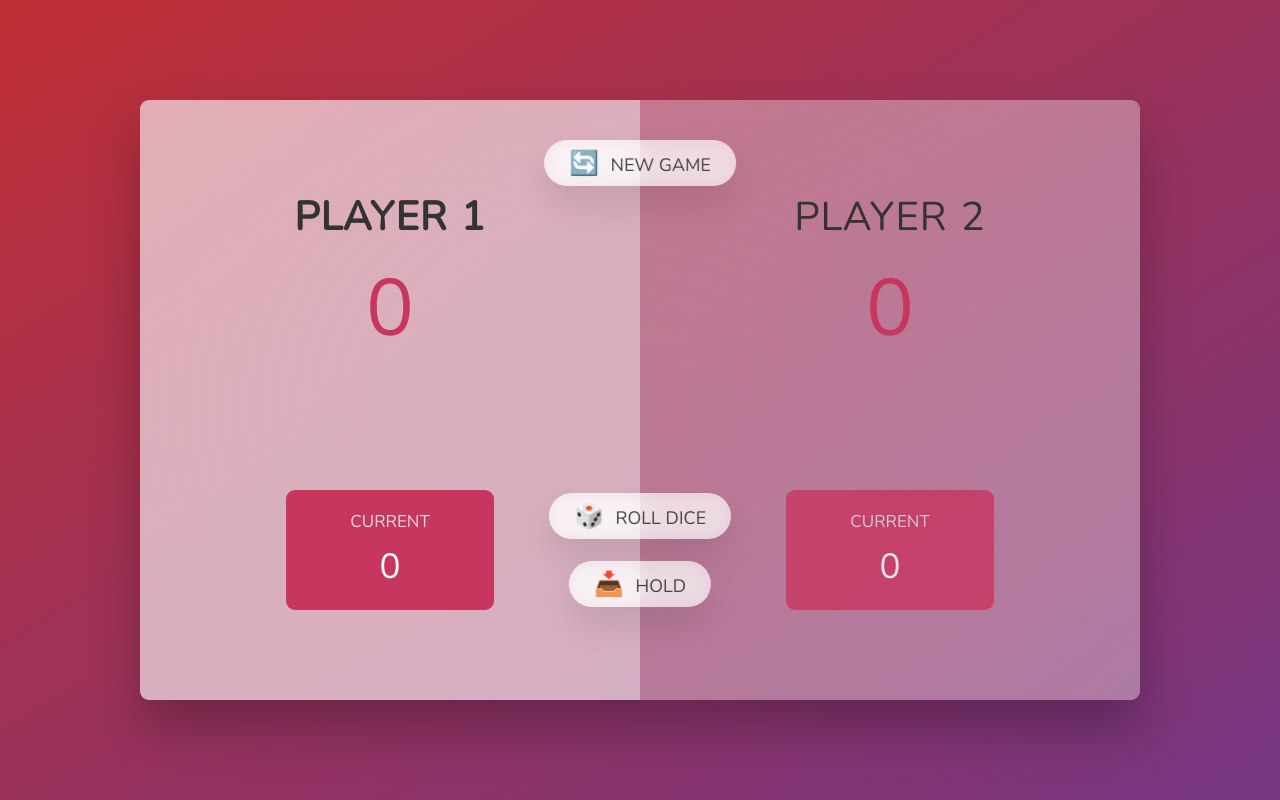
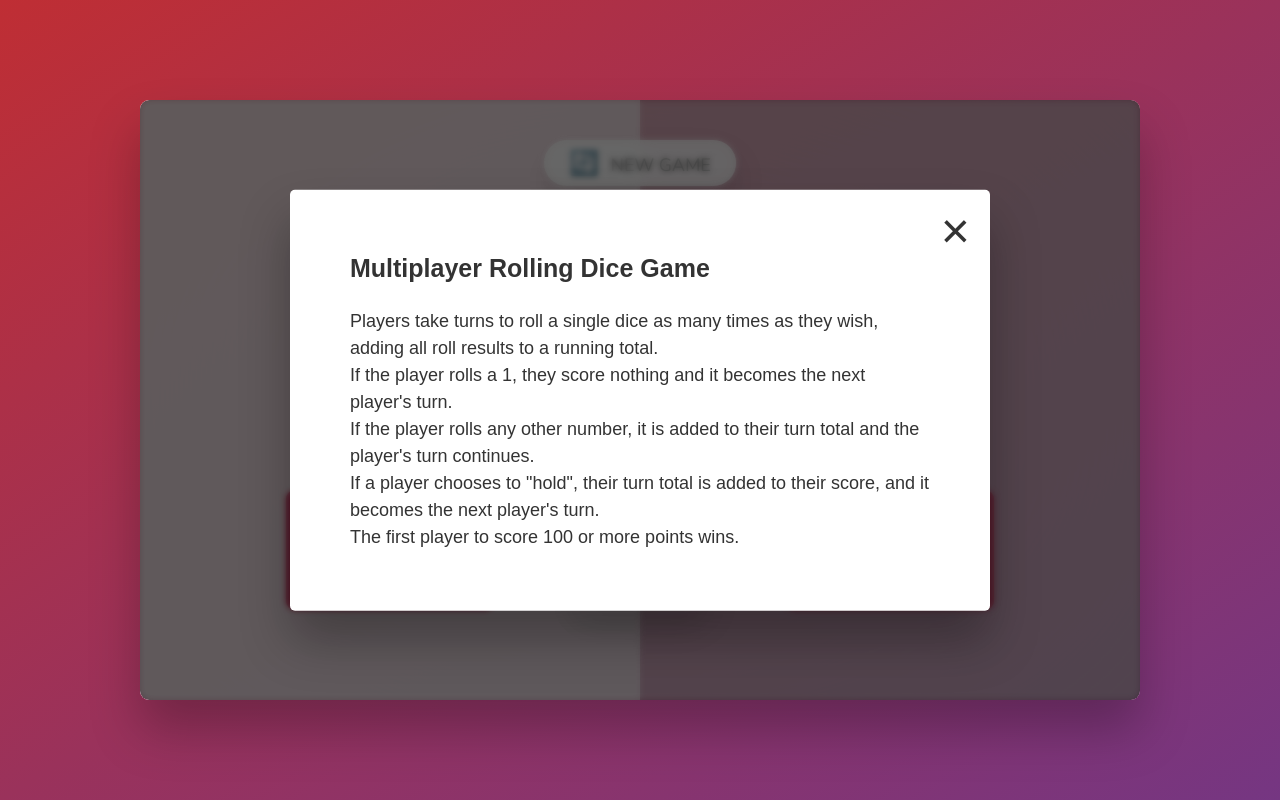
Before and after one commit to Sachkeerat2802/cjc-rolling-dice, a plain HTML site: page index.html in a window 1280 px wide. Drawn offline with nearby package versions, Linux system fonts and the light colour scheme.

Commit message:
added opening modal

```diff
--- a/index.html
+++ b/index.html
@@ -30,6 +30,23 @@
             <button class="btn btn--new">🔄 New game</button>
             <button class="btn btn--roll">🎲 Roll dice</button>
             <button class="btn btn--hold">📥 Hold</button>
+
+            <div class="modal">
+                <button class="modal__close">&times;</button>
+                <h1>Multiplayer Rolling Dice Game</h1>
+                <p>
+                    Players take turns to roll a single dice as many times as
+                    they wish, adding all roll results to a running total.<br />If
+                    the player rolls a 1, they score nothing and it becomes the
+                    next player's turn. <br />If the player rolls any other
+                    number, it is added to their turn total and the player's
+                    turn continues. <br />If a player chooses to "hold", their
+                    turn total is added to their score, and it becomes the next
+                    player's turn. <br />The first player to score 100 or more
+                    points wins.
+                </p>
+            </div>
+            <div class="overlay"></div>
         </main>
         <script src="script.js"></script>
     </body>
--- a/script.js
+++ b/script.js
@@ -80,3 +80,14 @@ document.querySelector(".btn--hold").addEventListener("click", function () {
         alert("Game ended! Reset to play another!");
     }
 });
+
+// Events to close modal
+document.querySelector(".modal__close").addEventListener("click", function () {
+    document.querySelector(".modal").classList.add("hidden");
+    document.querySelector(".overlay").classList.add("hidden");
+});
+
+document.querySelector(".overlay").addEventListener("click", function () {
+    document.querySelector(".modal").classList.add("hidden");
+    document.querySelector(".overlay").classList.add("hidden");
+});
--- a/style.css
+++ b/style.css
@@ -18,7 +18,7 @@ html {
 body {
     font-family: "Nunito", sans-serif;
     font-weight: 400;
-    height: 100vh;
+    min-height: 100vh;
     color: #333;
     background-image: linear-gradient(to top left, #753682 0%, #bf2e34 100%);
     display: flex;
@@ -169,3 +169,54 @@ main {
     font-weight: 700;
     color: #c7365f;
 }
+
+.modal {
+    position: absolute;
+    top: 50%;
+    left: 50%;
+    transform: translate(-50%, -50%);
+    width: 70%;
+    background-color: white;
+    padding: 6rem;
+    border-radius: 5px;
+    box-shadow: 0 3rem 5rem rgba(0, 0, 0, 0.3);
+    z-index: 10;
+    font-family: sans-serif;
+    color: #333;
+    line-height: 1.5;
+}
+
+.overlay {
+    position: absolute;
+    top: 0;
+    left: 0;
+    width: 100%;
+    height: 100%;
+    background-color: rgba(0, 0, 0, 0.6);
+    backdrop-filter: blur(3px);
+    z-index: 5;
+}
+
+.modal__close {
+    position: absolute;
+    top: 1.2rem;
+    right: 2rem;
+    font-size: 5rem;
+    color: #333;
+    cursor: pointer;
+    border: none;
+    background: none;
+}
+
+img {
+    border-radius: 0.5rem;
+}
+
+.modal h1 {
+    font-size: 2.5rem;
+    margin-bottom: 2rem;
+}
+
+.modal p {
+    font-size: 1.8rem;
+}
```
